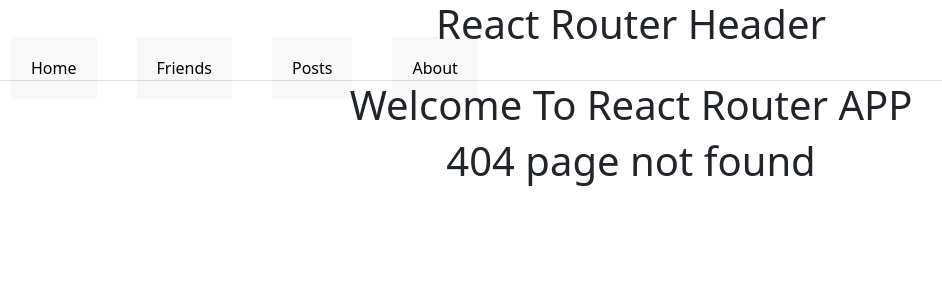
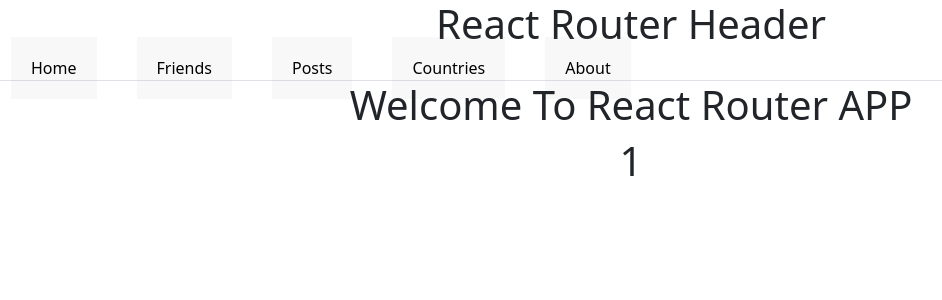
Before and after one commit to sajeeb-ahmeed/react-router, a React (Create React App) app: page /Country/1 in a window 1280 px wide. Before the commit this address had no page. Shown: the top 300 px of the page, without its empty margins (9-951 px from the left). Built offline with nearby package versions, Linux system fonts and the light colour scheme; no server answers.

Commit message:
rest countries api route add

```diff
--- a/src/App.js
+++ b/src/App.js
@@ -2,6 +2,8 @@
 import { Route, Routes } from 'react-router-dom';
 import './App.css';
 import About from './components/AboutUS/About';
+import Countries from './components/Countries/Countries';
+import CountryDetails from './components/CountryDetails/CountryDetails';
 import FriendDetails from './components/FriendDetail/FriendDetails';
 import Friends from './components/Friends/Friends';
 import Header from './components/Header/Header';
@@ -22,6 +24,8 @@
         <Route path='/Posts' element={<Posts></Posts>}>
           <Route path=':PostId' element={<PostDetails></PostDetails>}></Route>
         </Route>
+        <Route path='/Countries' element={<Countries></Countries>}></Route>
+        <Route path='/Country/:countryName' element={<CountryDetails></CountryDetails>}></Route>
         <Route path='/about' element={<About></About>}></Route>
         <Route path='*' element={<Notfound></Notfound>}></Route>
       </Routes>
--- /dev/null
+++ b/src/components/Countries/Countries.js
@@ -0,0 +1,24 @@
+import React, { useEffect, useState } from 'react';
+import { Link } from 'react-router-dom';
+
+const Countries = () => {
+    const url = `https://restcountries.com/v3.1/all`
+    const [countries, setCountries] = useState([]);
+
+    useEffect(() => {
+        fetch(url)
+            .then(res => res.json())
+            .then(data => setCountries(data))
+    }, [countries])
+    return (
+        <div>
+            <h1>countires component</h1>
+            {
+                countries.map(country => <p className='btn btn-outline-dark m-4'>
+                    <Link className='underline-none' key={country.area} to={`/country/${country.name.common}`}>{country.name.common}</Link></p>)
+            }
+        </div>
+    );
+};
+
+export default Countries;
--- /dev/null
+++ b/src/components/CountryDetails/CountryDetails.js
@@ -0,0 +1,25 @@
+import React, { useEffect, useState } from 'react';
+import { Button, Card } from 'react-bootstrap';
+import { useParams } from 'react-router-dom';
+
+const CountryDetails = () => {
+    const { countryName } = useParams();
+    const [country, setCountry] = useState([]);
+    console.log(country);
+
+
+    const url = `https://restcountries.com/v3.1/name/${countryName}`;
+    useEffect(() => {
+        fetch(url)
+            .then(res => res.json())
+            .then(data => setCountry(data))
+    }, [countryName])
+
+    return (
+        <div>
+            <h1>{countryName}</h1>
+        </div>
+    );
+};
+
+export default CountryDetails;
--- a/src/components/Header/Header.css
+++ b/src/components/Header/Header.css
@@ -3,4 +3,9 @@
     padding: 20px;
     background-color: rgba(154, 146, 146, 0.067);
     text-decoration: none;
+    /* color: aliceblue !important; */
 }
+
+.Link:hover {
+    color: aliceblue !important;
+}
--- a/src/components/Header/Header.js
+++ b/src/components/Header/Header.js
@@ -9,15 +9,18 @@
         <div>
 
             <h1>React Router Header</h1>
-            <Nav variant="tabs" defaultActiveKey="/home">
+            <Nav className='text-light' variant="tabs" defaultActiveKey="/home">
                 <Nav.Item>
-                    <CustomLink className=' Link  btn-outline-dark' to="/home">Home</CustomLink>
+                    <CustomLink className=' Link   btn-outline-dark' to="/home">Home</CustomLink>
                 </Nav.Item>
                 <Nav.Item>
                     <CustomLink className=' Link btn-outline-dark' to="/friends">Friends</CustomLink>
                 </Nav.Item>
                 <Nav.Item>
                     <CustomLink className=' Link btn-outline-dark' to="/Posts">Posts</CustomLink>
+                </Nav.Item>
+                <Nav.Item>
+                    <CustomLink className=' Link btn-outline-dark' to="/Countries">Countries</CustomLink>
                 </Nav.Item>
                 <Nav.Item>
                     <CustomLink className='Link btn-outline-dark' to="/about" >
```
